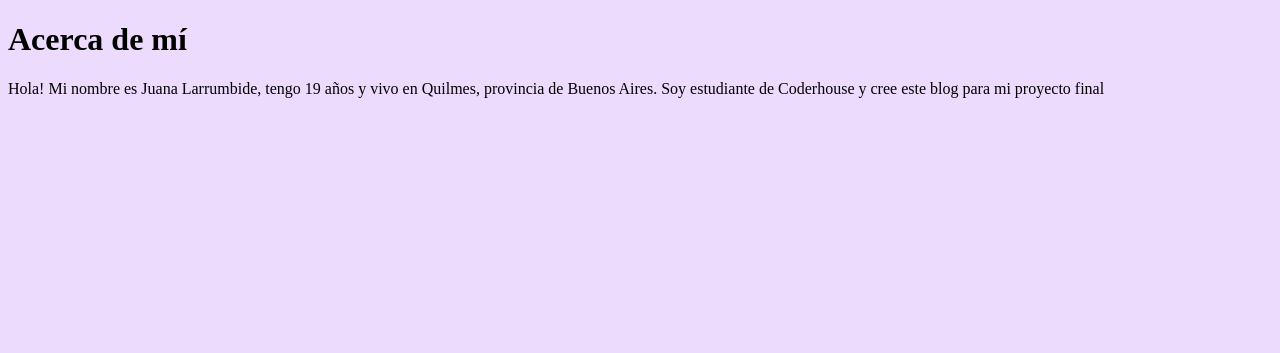
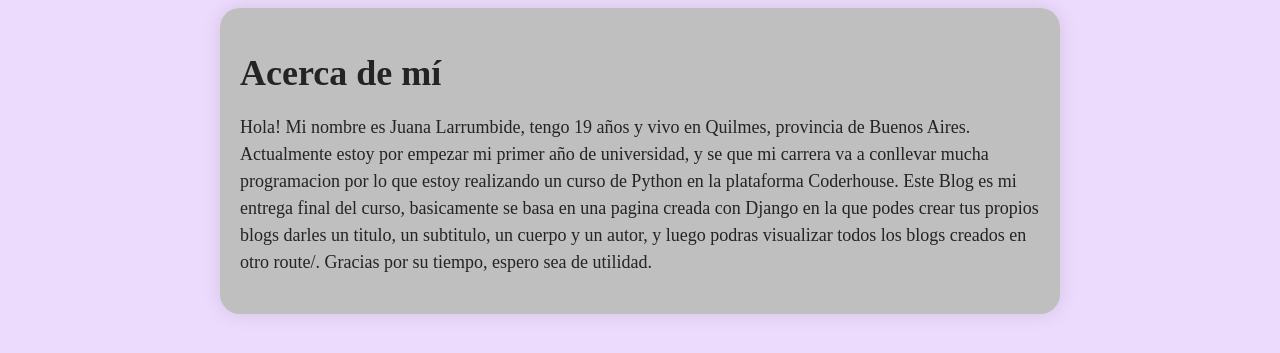
Before and after one commit to Juana2004/Juana2004-PlaygroundFinalProject-Larrumbide, a Django app: page /about/ in a window 1280 px wide. Shown: the top 353 px of the page. Run offline with Django 5.2, Linux system fonts and the light colour scheme.

Commit message:
fin aboutme

```diff
--- a/proyecto/core/static/core/styles.css
+++ b/proyecto/core/static/core/styles.css
@@ -6,6 +6,7 @@
     --color-degradado1: #8d94a3;
     --color-degradado2: #a4a9b5;
     --color-fondopagina: #ecdbfc;
+    --color-recuadro: #bfbfbf;
 }
 
 body {
@@ -49,10 +50,13 @@ button {
     text-align: center; /* Centra el texto dentro de los botones */
 }
 
+
 /* Estilos para los enlaces dentro de los botones */
 button a {
-    color: var(--color-letrasbotones); /* Color de texto blanco */
+    color: white; /* Color de texto blanco */
     text-decoration: none; /* Elimina el subrayado predeterminado de los enlaces */
+    font-size: 18px; /* Tamaño de fuente del enlace */
+    font-weight: bold; /* Texto en negrita */
 }
 
 /* Estilos adicionales para resaltar el botón cuando se pasa el mouse sobre él */
@@ -65,3 +69,25 @@ button:hover {
     float: right; /* Coloca los botones en el lado derecho */
     margin-top: 20px; /* Espacio superior entre los botones horizontales */
 }
+
+/* Estilos específicos para la página about.html */
+.about-container {
+    max-width: 800px;
+    margin: 0 auto; /* Centra el contenedor horizontalmente */
+    padding: 20px;
+    background-color: var(--color-recuadro); /* Color de fondo gris claro */
+    border-radius: 20px;
+    box-shadow: 0 0 20px rgba(0, 0, 0, 0.1); /* Sombra ligera */
+}
+
+.about-container h1 {
+    font-size: 36px;
+    color: var(--color-titulo); /* Color de texto gris oscuro */
+    margin-bottom: 20px;
+}
+
+.about-container p {
+    font-size: 18px;
+    color: var(--color-titulo); /* Color de texto gris medio */
+    line-height: 1.5; /* Espaciado entre líneas */
+}
--- a/proyecto/core/templates/core/about.html
+++ b/proyecto/core/templates/core/about.html
@@ -1,7 +1,15 @@
 {% extends 'core/base.html' %}
 
 {% block contenido %}
-    <h1>Acerca de mí</h1>
-    <p>Hola! Mi nombre es Juana Larrumbide, tengo 19 años y vivo en Quilmes, provincia de Buenos Aires.
-         Soy estudiante de Coderhouse y cree este blog para mi proyecto final</p>
+    <div class="about-container">
+        <h1>Acerca de mí</h1>
+        <p>Hola! Mi nombre es Juana Larrumbide, tengo 19 años y vivo en Quilmes, provincia de Buenos Aires.
+           Actualmente estoy por empezar mi primer año de universidad, y se que mi carrera va a conllevar mucha
+           programacion por lo que estoy realizando un curso de Python en la plataforma Coderhouse.
+            Este Blog es mi entrega final del curso, basicamente se basa en una pagina creada con Django en la que podes
+           crear tus propios blogs darles un titulo, un subtitulo, un cuerpo y un autor, y luego podras visualizar todos
+           los blogs creados en otro route/.
+           Gracias por su tiempo, espero sea de utilidad.
+        </p>
+    </div>
 {% endblock contenido %}
```
